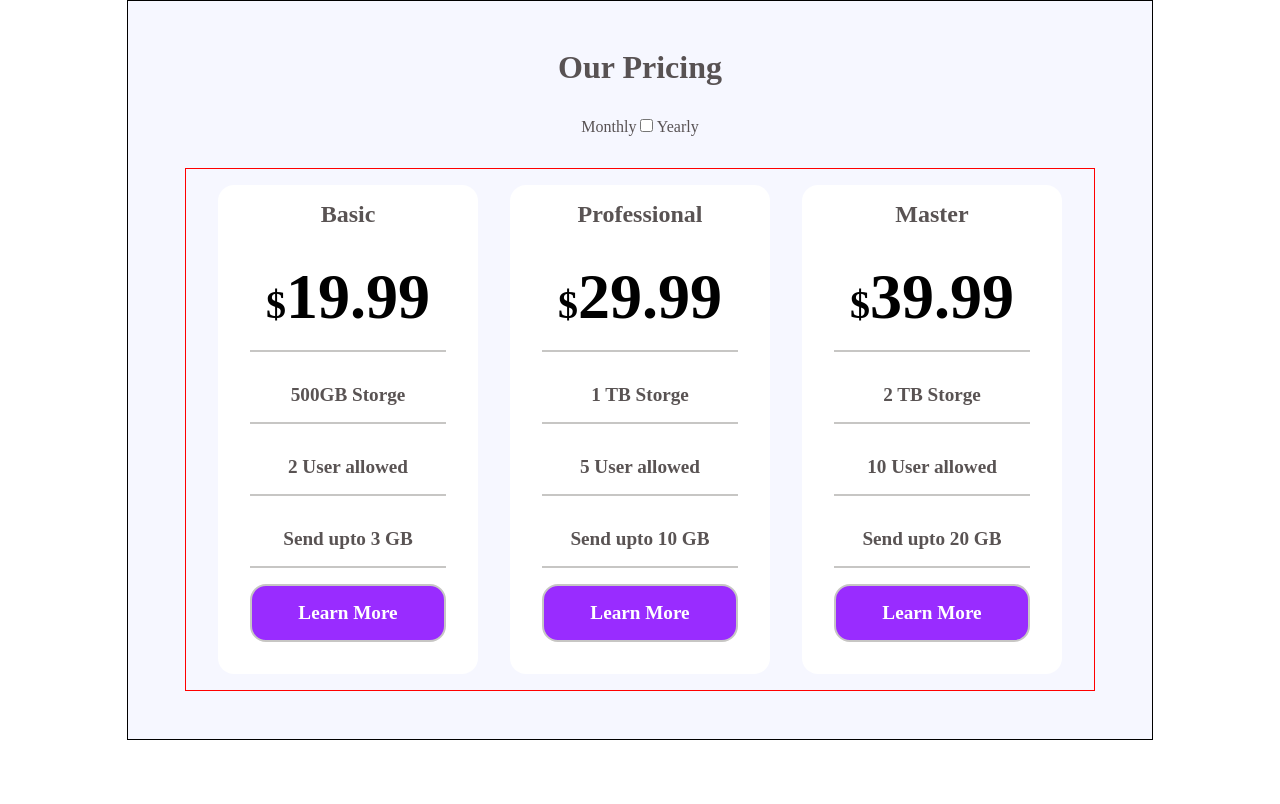
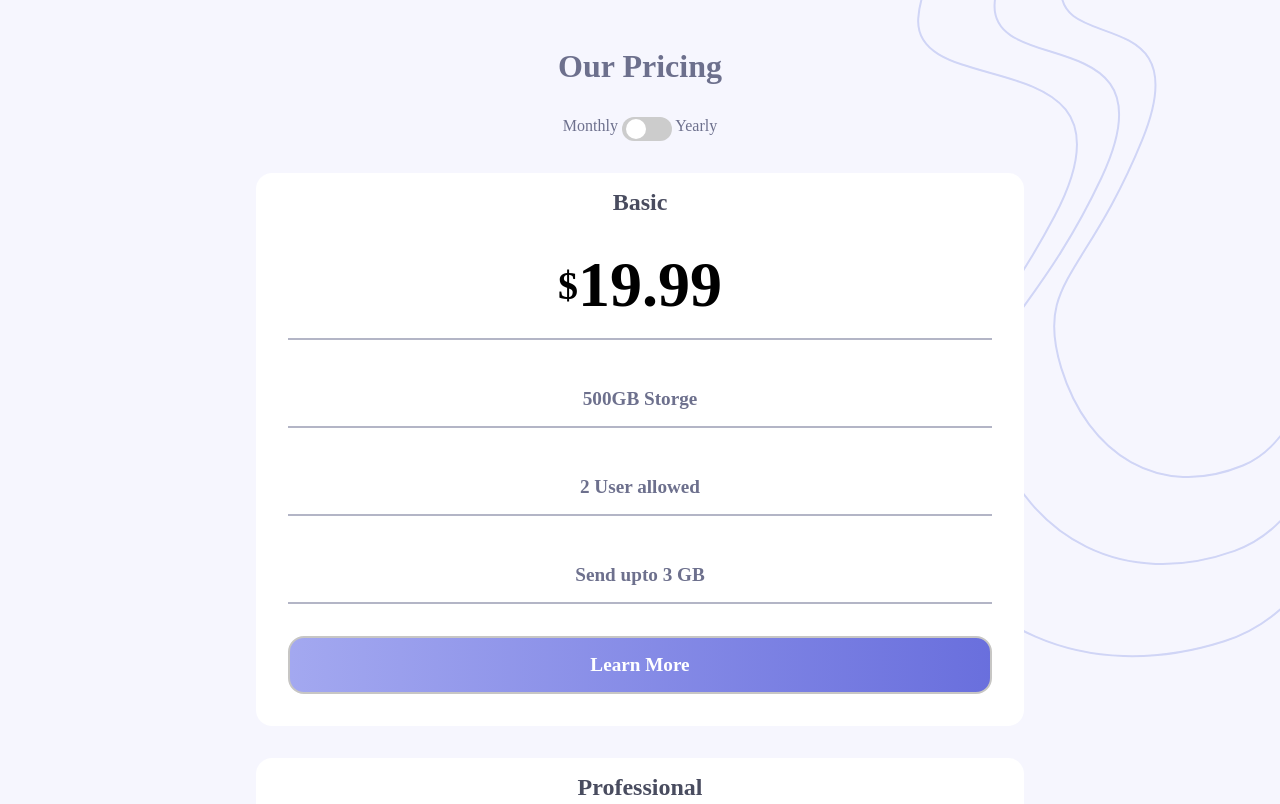
Before and after one commit to mv735065/Html-Css-drill-flex, a plain HTML site: page Pricing-page-mobile-first/home.html in a window 1280 px wide. Shown: the top 804 px of the page. Drawn offline with Linux system fonts and the light colour scheme.

Commit message:
Completed Pricing Projrct (used Flex)

```diff
--- a/Pricing-page-mobile-first/home.html
+++ b/Pricing-page-mobile-first/home.html
@@ -10,12 +10,12 @@
     <div id="layout">
       <div id="heading">Our Pricing</div>
 
-      <div id="paymentOption">
-        <label class="switch"
-          >Monthly
-          <input type="checkbox" />
-          <span class="slider round"></span> Yearly
+      <div id="paymentOption">Monthly
+        <label  class="toggle-switch">
+            <input id="toggle" type="checkbox" />
+            <span class="slider"></span>
         </label>
+        Yearly
       </div>
 
       <div id="plan">
--- a/Pricing-page-mobile-first/style.css
+++ b/Pricing-page-mobile-first/style.css
@@ -7,12 +7,15 @@
   display: flex;
   flex-direction: column;
   align-items: center;
-  border: 1px solid black;
-  background-color: rgb(246, 247, 255);
   row-gap: 2rem;
   padding: 3rem 0;
-  color: rgba(49, 42, 42, 0.808);
+  color: hsl(233, 13%, 49%);
+  background-color: hsl(240, 78%, 98%);;
   margin: 0 auto;
+  background-image: url("bg-top.svg"), url("bg-bottom.svg");
+  background-position: top right, bottom left;
+
+  background-repeat: no-repeat, no-repeat;
 }
 
 #heading {
@@ -30,13 +33,13 @@
 }
 
 .option {
-  /* border: 1px solid red; */
   text-align: center;
   font-size: 1.2rem;
   padding: 1rem;
   font-weight: bold;
   background-color: white;
   border-radius: 1rem;
+  /* box-shadow: 0 0 4px 4px rgb(224, 211, 211); */
 }
 
 .item {
@@ -49,11 +52,15 @@
   font-size: 1.5rem;
   margin: 0;
   padding: 0;
+  color: hsl(232, 13%, 33%) !important;
 }
 
 .cost {
-  border-bottom: 2px solid rgb(199, 198, 196);
+  border-bottom: 2px solid hsl(234, 14%, 74%);
   color: black;
+  display: flex;
+  justify-content: center;
+  align-items: center;
 }
 
 .dollar {
@@ -65,52 +72,125 @@
 }
 
 .storage {
-  border-bottom: 2px solid rgb(199, 198, 196);
+  border-bottom: 2px solid hsl(234, 14%, 74%);
 }
 
 .users {
-  border-bottom: 2px solid rgb(199, 198, 196);
+  border-bottom: 2px solid hsl(234, 14%, 74%);
 }
+
 .sendupto {
-  border-bottom: 2px solid rgb(199, 198, 196);
+  border-bottom: 2px solid hsl(234, 14%, 74%);
 }
+
 .learnmore {
   border: 2px solid rgb(199, 198, 196);
-  background-color: rgb(153, 44, 255);
+  /* background-color: rgb(153, 44, 255); */
+  background: linear-gradient(to right, hsl(236, 72%, 79%), hsl(237, 63%, 64%));
+
   border-radius: 1rem;
   color: white;
 }
 
 .option:hover {
-  background-color: rgba(169, 78, 255, 0.808);
+  /* background-color:hsl(233, 13%, 49%) */
+  background: linear-gradient(to right, hsl(236, 72%, 79%), hsl(237, 63%, 64%));
   color: white;
   box-shadow: 0 4px 8px rgb(107, 96, 96);
   transform: scale(1.05);
 }
 
 .option:hover .learnmore {
-  background-color: white;
-  color: rgba(169, 78, 255, 0.808);
+  background: white;
+  /* color: rgb(153, 44, 255); */
+  color: hsl(237, 63%, 64%);
 }
 
 .option:hover .cost {
   color: white;
 }
-@media (min-width:800px)  {
-    #plan{
+
+@media (min-width: 1440px) {
+  #plan {
     flex-direction: row;
     justify-content: center;
     column-gap: 2rem;
-        border: 1px solid red;
+    /* border: 1px solid red; */
     padding: 1rem 2rem;
-        overflow:hidden;
-        width: auto;
+
+    width: 80%;
   }
 
-   #layout{
-    width: 80vw;
+  #layout {
+    /* width: 90vw; */
+    /* margin: 1rem auto; */
+    height: 100vh;
   }
 
+  .option {
+    flex: 1 1 33%;
+  }
+}
 
+@media (min-width: 600px) and (max-width: 1439px) {
+  /* #layout {
+    width: 90vw;
+    margin: 1rem auto;
+  } */
 
+  .option {
+    display: flex;
+    flex-direction: column;
   }
+
+  #plan {
+    width: 60%;
+  }
+}
+
+/* toggle button */
+
+.toggle-switch {
+  position: relative;
+  display: inline-block;
+  width: 50px;
+  height: 24px;
+}
+
+.toggle-switch input {
+  opacity: 0;
+  width: 0;
+  height: 0;
+}
+
+.slider {
+  position: absolute;
+  cursor: pointer;
+  background-color: #ccc;
+  border-radius: 24px;
+  width: 100%;
+  height: 100%;
+  transition: background-color 0.3s;
+}
+
+.slider::before {
+  content: "";
+  position: absolute;
+  height: 20px;
+  width: 20px;
+  left: 4px;
+  bottom: 2px;
+  background-color: white;
+  border-radius: 50%;
+  transition: transform 0.3s;
+}
+
+.toggle-switch input:checked + .slider {
+  background-image: linear-gradient(hsl(236, 72%, 79%), hsl(237, 63%, 64%));
+}
+
+.toggle-switch input:checked + .slider::before {
+  transform: translateX(26px);
+}
+
+/* toggle button */
```
Also changed, not shown: Pricing-page-mobile-first/bg-bottom.svg (added), Pricing-page-mobile-first/bg-top.svg (added). Lines whose indentation alone changed are shown as unchanged.
